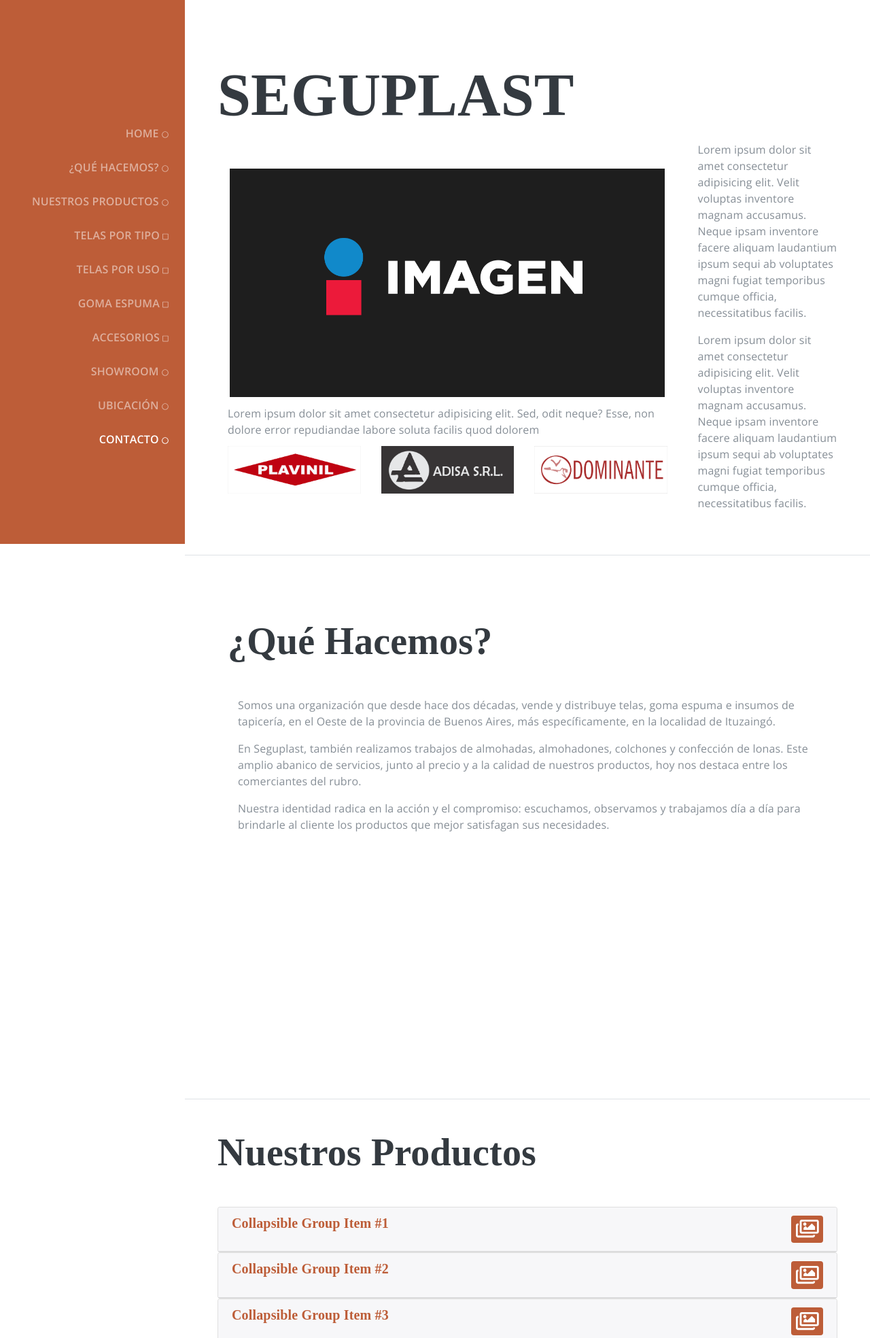
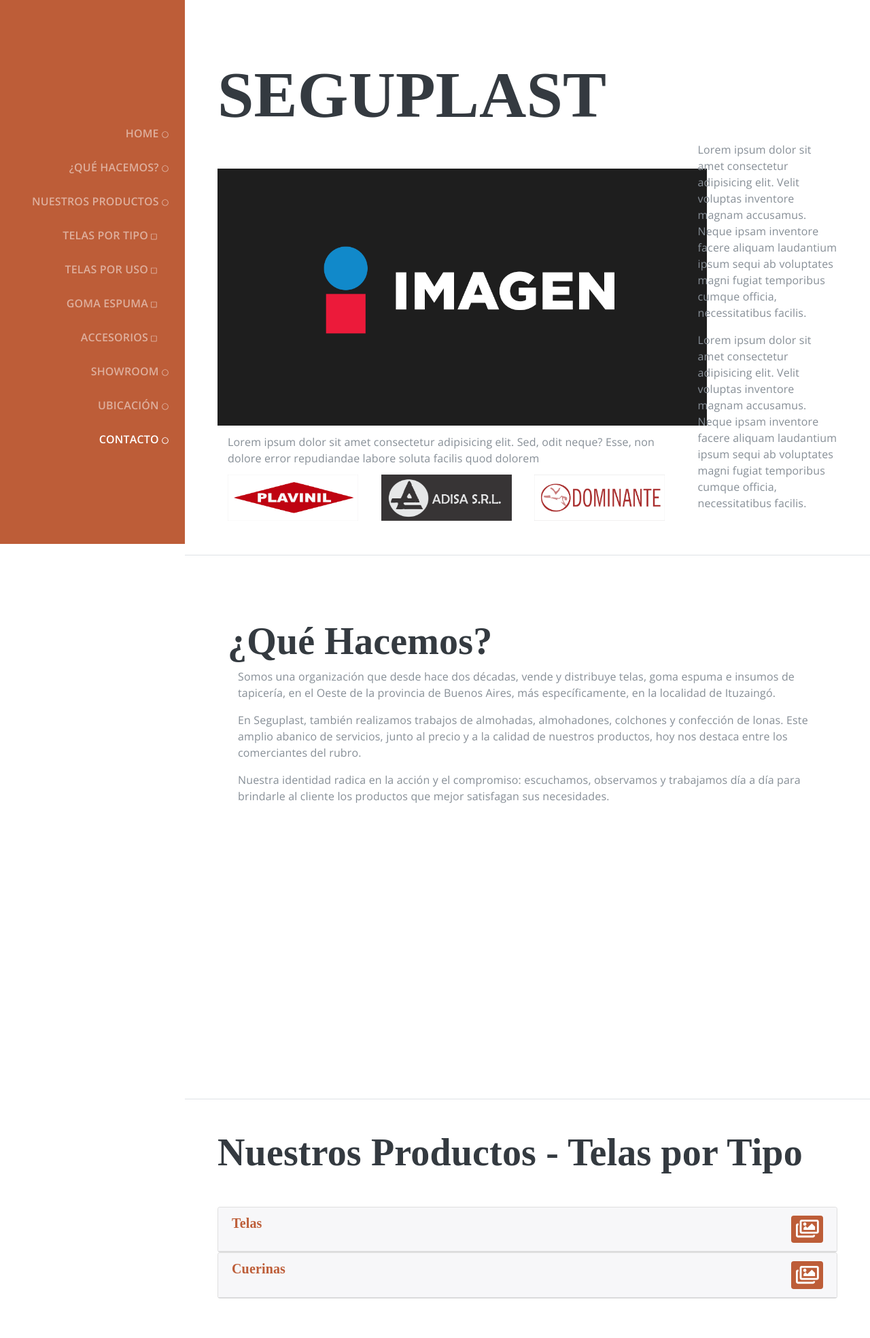
Before and after one commit to SandroSD/clienteTelas, a PHP site: page / in a window 1280 px wide; the page is wider, and only the part inside the window is pictured. Shown: the top 1968 px of that part at 68% size. Run offline with PHP 8.4, Linux system fonts and the light colour scheme; some libraries are stand-ins or nearby versions; some web fonts are replaced.

Commit message:
modificacion de telas por tipo

```diff
--- a/css/resume.css
+++ b/css/resume.css
@@ -1,6 +1,28 @@
+.tamImgTelas{
+  font-size: 30px !important;
+}
+.btnTelasPlasticas{
+  float:right;
+  padding-top:0.3rem;
+  padding-bottom:0.3rem;
+  padding-left:0.4rem;
+  padding-right:0.4rem;
+  background-color: #BD5D38;
+  border: 0;
+}
 
+#telasPlasticasLista{
+  max-height: 80vh;
+  overflow-y:scroll;
+}
 #navbarSupportedContent ul .subcategorias{
- // margin-right: 17px;
+  margin-right: 17px;
+}
+h4{
+  font-size: 2rem;
+}
+h6{
+  font-size: 1.5rem;
 }
 body {
   font-family: 'Open Sans', serif;
@@ -33,7 +55,12 @@
   }
 }
 
-h1, h2, h3, h4, h5, h6 {
+h1,
+h2,
+h3,
+h4,
+h5,
+h6 {
   font-family: 'Saira Extra Condensed', serif;
   font-weight: 700;
   //text-transform: uppercase;
@@ -57,7 +84,7 @@
 }
 
 h1 {
-  font-size: 5.5rem;
+  font-size: 6rem;
   line-height: 5.5rem;
 }
 
@@ -185,77 +212,15 @@
 }
 
 #contenedorCarousel{
-  width: 80vh;
+  width: 90vh;
   margin:auto;
   margin-top:5vh;
-}
-@media (max-width: 576px){
-  #contenedorCarousel{
-    width:60vh;
-  }
+
 }
 #contenedorMarcas{
   margin-top:1.5vh;
 }
 .imagenHome{
   margin-top:1.5vh;
-  width: 100%;
+  width: 24vh;
 }
-.tamImgTelas{
-  font-size: 30px !important;
-}
-.btnTelasPlasticas{
-  float:right;
-  padding-top:0.3rem;
-  padding-bottom:0.3rem;
-  padding-left:0.4rem;
-  padding-right:0.4rem;
-  background-color: #BD5D38;
-  border: 0;
-}
-
-#telasPlasticasLista{
-  max-height: 80vh;
-  overflow-y:scroll;
-}
-h4{
-  font-size: 2rem;
-}
-h6{
-  font-size: 1.5rem;
-}
-
-#contenido{
-  margin-top:50px;
-}
-#imagenGE{
-  width: 100%;
-  height: 45vh;
-  margin-left:3%;
-  margin-bottom: 3%;
-  border: 1px solid black;
-  //border-bottom: 2px solid black;
-}
-#accesorios .accesoriosT{
-  width: 100%;
-  //background:blue;
-  text-align: center;
-  margin: 10px;
-}
-.imgAcc{
-  border-radius:100px;
-  border:1px black solid;
-}
-
-.accesoriosT:hover{
-  font-weight: bold;
-  font-size: 1.2em;
-}
-.imgAcc:hover{
-  font-weight: bold;
-  font-size: 1.2em;
-  border: 2px black solid;
-  transform: scale(1.2,1.2);
-  //transform: translateY(-10px);
-  //border-radius: 10px;
-}
--- a/index.php
+++ b/index.php
@@ -20,6 +20,7 @@
     <link href="vendor/font-awesome/css/font-awesome.min.css" rel="stylesheet">
     <link href="vendor/devicons/css/devicons.min.css" rel="stylesheet">
     <link href="vendor/simple-line-icons/css/simple-line-icons.css" rel="stylesheet">
+
 
     <!-- Custom styles for this template -->
     <link href="css/resume.css" rel="stylesheet">
@@ -70,6 +71,7 @@
           <li class="nav-item">
             <a class="nav-link js-scroll-trigger" href="#awards">Contacto <i class="far fa-circle titCirc"></i></a>
           </li>
+
         </ul>
       </div>
     </nav>
@@ -87,6 +89,8 @@
         include_once("secciones/showroom.php");
         include_once("secciones/ubicacion.php");
         include_once("secciones/contacto.php");
+
+        include_once("modalTelas.php");
 
       ?>
 
--- a/secciones/telasPorTipo.php
+++ b/secciones/telasPorTipo.php
@@ -1,6 +1,6 @@
 <section class="resume-section p-3 p-lg-5" id="telasPorTipo">
     <div class="my-auto">
-        <h2 class="mb-5">Nuestros Productos</h2>
+        <h2 class="mb-5">Nuestros Productos - Telas por Tipo</h2>
         <div class="row">
         <div class="col-md-12">
             <div id="telasPlasticasLista">
@@ -9,14 +9,22 @@
                 <div class="card-header" role="tab" id="headingOne">
                     <h5 class="mb-0">
                     <a data-toggle="collapse" data-parent="#accordion" href="#collapseOne" aria-expanded="true" aria-controls="collapseOne">
-                        Collapsible Group Item #1 <button class="btn btn-info btnTelasPlasticas"><i class="far fa-images tamImgTelas"></i></button>
+                    Telas
                     </a>
+                     <button class="btn btn-info btnTelasPlasticas" data-toggle="modal" data-target="#exampleModal"><i class="far fa-images tamImgTelas"></i></button>
                     </h5>
                 </div>
 
                 <div id="collapseOne" class="collapse" role="tabpanel" aria-labelledby="headingOne">
                     <div class="card-block">
-                    Anim pariatur cliche reprehenderit, enim eiusmod high life accusamus terry richardson ad squid. 3 wolf moon officia aute, non cupidatat skateboard dolor brunch. Food truck quinoa nesciunt laborum eiusmod. Brunch 3 wolf moon tempor, sunt aliqua put a bird on it squid single-origin coffee nulla assumenda shoreditch et. Nihil anim keffiyeh helvetica, craft beer labore wes anderson cred nesciunt sapiente ea proident. Ad vegan excepteur butcher vice lomo. Leggings occaecat craft beer farm-to-table, raw denim aesthetic synth nesciunt you probably haven't heard of them accusamus labore sustainable VHS.
+                    <p>Contamos con una amplia variedad de telas, entre ellas podemos nombrar</p>
+                    <i class="fas fa-check"></i> El Chinille, tejido para tapicería de sillas y sillones, disponible en dos medias 1.40 y 3 metros de ancho con variedad en colores. <br>
+                    <i class="fas fa-check"></i> El Jackuard, tejido pesado para tapicería de autos, disponible en la medida de 3 metros de ancho con variedad de diseños y motivos. <br>
+                    <i class="fas fa-check"></i> El Gross, tejido fino y resistente para una amplia gama de usos desde tapicería a cortinas, disponibles con variedad de colores lisos y estampados. <br>
+                    <i class="fas fa-check"></i> El Gobelino, tejido resistente para tapicería de sillas y sillones, se destaca por sus clásicos y elegantes diseños florales donde se puede combinar lo antiguo con lo moderno, disponible en la medida de 1.40 metros de ancho. <br>
+                    <i class="fas fa-check"></i> La Panama, tejido resistente para tapicería de sillas y sillones, se destaca por su textura rustica que produce una sensación de comodidad y ambientación cálida, disponible en la medida de 2.90 metros de ancho con variedad de colores. <br>
+                    <i class="fas fa-check"></i> La Lola, tejido para tapicería de sillas y sillones, se destaca por su clásica textura y diseño rayado, disponible en la medida de 1.40 metros de ancho con variedad de colores.<br>
+
                     </div>
                 </div>
                 </div>
@@ -24,17 +32,20 @@
                 <div class="card-header" role="tab" id="headingTwo">
                     <h5 class="mb-0">
                     <a class="collapsed" data-toggle="collapse" data-parent="#accordion" href="#collapseTwo" aria-expanded="false" aria-controls="collapseTwo">
-                        Collapsible Group Item #2 <button class="btn btn-info btnTelasPlasticas"><i class="far fa-images tamImgTelas"></i></button>
+                        Cuerinas <button class="btn btn-info btnTelasPlasticas"><i class="far fa-images tamImgTelas"></i></button>
                     </a>
                     </h5>
                 </div>
                 <div id="collapseTwo" class="collapse" role="tabpanel" aria-labelledby="headingTwo">
                     <div class="card-block">
-                    Anim pariatur cliche reprehenderit, enim eiusmod high life accusamus terry richardson ad squid. 3 wolf moon officia aute, non cupidatat skateboard dolor brunch. Food truck quinoa nesciunt laborum eiusmod. Brunch 3 wolf moon tempor, sunt aliqua put a bird on it squid single-origin coffee nulla assumenda shoreditch et. Nihil anim keffiyeh helvetica, craft beer labore wes anderson cred nesciunt sapiente ea proident. Ad vegan excepteur butcher vice lomo. Leggings occaecat craft beer farm-to-table, raw denim aesthetic synth nesciunt you probably haven't heard of them accusamus labore sustainable VHS.
+                    <p>Contamos con una amplia variedad de cuerinas, entre ellas podemos nombrar</p>
+                    <i class="fas fa-check"></i> La Talampaya, cuerina resistente y flexible para tapicería de sillas y sillones con base de jersey, disponible en variedad de colores. <br>
+                    <i class="fas fa-check"></i> El Bufalo, cuerina adherente de base manteada con amplia gama de utilidades, disponible en variedad de colores. <br>
+                    <i class="fas fa-check"></i> El Bizon, angus, piel y capri, son grabados de cuerinas especiales de automotor, disponibles en la medida de 1.40 metros de ancho en negro, gris y blanco.<br>
                     </div>
                 </div>
                 </div>
-                <div class="card">
+                <!--div class="card">
                 <div class="card-header" role="tab" id="headingThree">
                     <h5 class="mb-0">
                     <a class="collapsed" data-toggle="collapse" data-parent="#accordion" href="#collapseThree" aria-expanded="false" aria-controls="collapseThree">
@@ -47,7 +58,7 @@
                     Anim pariatur cliche reprehenderit, enim eiusmod high life accusamus terry richardson ad squid. 3 wolf moon officia aute, non cupidatat skateboard dolor brunch. Food truck quinoa nesciunt laborum eiusmod. Brunch 3 wolf moon tempor, sunt aliqua put a bird on it squid single-origin coffee nulla assumenda shoreditch et. Nihil anim keffiyeh helvetica, craft beer labore wes anderson cred nesciunt sapiente ea proident. Ad vegan excepteur butcher vice lomo. Leggings occaecat craft beer farm-to-table, raw denim aesthetic synth nesciunt you probably haven't heard of them accusamus labore sustainable VHS.
                     </div>
                 </div>
-                </div>
+                </div-->
             </div>
             </div>
         </div><!--end col-->
--- a/secciones/telasPorUso.php
+++ b/secciones/telasPorUso.php
@@ -1,6 +1,6 @@
 <section class="resume-section p-3 p-lg-5" id="telasPorUso">
     <div class="my-auto">
-        <h2 class="mb-5">Nuestros Productos</h2>
+        <h2 class="mb-5">Nuestros Productos - Telas por Uso</h2>
         <div class="row">
         <div class="col-md-12">
             <div id="telasPlasticasLista">
@@ -8,46 +8,58 @@
                 <div class="card">
                 <div class="card-header" role="tab" id="headingOne">
                     <h5 class="mb-0">
-                    <a data-toggle="collapse" data-parent="#accordion" href="#collapseOne" aria-expanded="true" aria-controls="collapseOne">
-                        fsaafsfsafsaCollapsible Group Item #1 <button class="btn btn-info btnTelasPlasticas"><i class="far fa-images tamImgTelas"></i></button>
+                    <a data-toggle="collapse" data-parent="#accordion" href="#collapseOnee" aria-expanded="true" aria-controls="collapseOne">
+                        Automotor <button class="btn btn-info btnTelasPlasticas"><i class="far fa-images tamImgTelas"></i></button>
                     </a>
                     </h5>
                 </div>
 
-                <div id="collapseOne" class="collapse" role="tabpanel" aria-labelledby="headingOne">
+                <div id="collapseOnee" class="collapse" role="tabpanel" aria-labelledby="headingOne">
+                    <div class="card-block">
+                        <p>Contamos con una amplia variedad de telas y cuerinas, entre ellas podemos nombrar
+                        el <strong>Jackuard</strong>, tejido pesado disponible en la medida de 3 metros de ancho con variedad de diseños y motivos;
+                        el <strong>Bizon, angus, piel y capri,</strong> son grabados de cuerinas especiales de automotor, disponibles en la medida de 1.40 metros de ancho en negro, gris y blanco.
+                        </p>
+                    </div>
+                </div>
+                </div>
+                <div class="card">
+                <div class="card-header" role="tab" id="headingTwoo">
+                    <h5 class="mb-0">
+                    <a class="collapsed" data-toggle="collapse" data-parent="#accordion" href="#collapseTwoo" aria-expanded="false" aria-controls="collapseTwo">
+                        Sillas y sillones <button class="btn btn-info btnTelasPlasticas"><i class="far fa-images tamImgTelas"></i></button>
+                    </a>
+                    </h5>
+                </div>
+                <div id="collapseTwoo" class="collapse" role="tabpanel" aria-labelledby="headingTwo">
+                    <div class="card-block">
+                        <p>Contamos con una amplia variedad de telas y cuerinas, entre ellas podemos nombrar
+                        al <strong>Chinille</strong>, tejido disponible en dos medias 1.40 y 3 metros de ancho con variedad en colores;
+                        el <strong>Gross</strong>, tejido fino y resistente disponibles con variedad de colores lisos y estampados;
+                        el <strong>Gobelino</strong>, tejido resistente que se destaca por sus clásicos y elegantes diseños florales donde se puede combinar lo antiguo con lo moderno, disponible en la medida de 1.40 metros de ancho;
+                        la <strong>Panama</strong>, tejido resistente que se destaca por su textura rustica que produce una sensación de comodidad y ambientación cálida, disponible en la medida de 2.90 metros de ancho con variedad de colores;
+                        la <strong>Lola</strong>, tejido que se destaca por su clásica textura y diseño rayado, disponible en la medida de 1.40 metros de ancho con variedad de colores;
+                        la <strong>Talampaya</strong>, cuerina resistente y flexible con base de jersey, disponible en variedad de colores;
+                        el <strong>Bufalo</strong>, cuerina adherente de base manteada con amplia gama de utilidades, disponible en variedad de colores.
+                        </p>
+
+                    </div>
+                </div>
+                </div>
+                <!--div class="card">
+                <div class="card-header" role="tab" id="headingThreee">
+                    <h5 class="mb-0">
+                    <a class="collapsed" data-toggle="collapse" data-parent="#accordion" href="#headingThreee" aria-expanded="false" aria-controls="collapseThree">
+                        sobra <button class="btn btn-info btnTelasPlasticas"><i class="far fa-images tamImgTelas"></i></button>
+                    </a>
+                    </h5>
+                </div>
+                <div id="headingThreee" class="collapse" role="tabpanel" aria-labelledby="headingThree">
                     <div class="card-block">
                     Anim pariatur cliche reprehenderit, enim eiusmod high life accusamus terry richardson ad squid. 3 wolf moon officia aute, non cupidatat skateboard dolor brunch. Food truck quinoa nesciunt laborum eiusmod. Brunch 3 wolf moon tempor, sunt aliqua put a bird on it squid single-origin coffee nulla assumenda shoreditch et. Nihil anim keffiyeh helvetica, craft beer labore wes anderson cred nesciunt sapiente ea proident. Ad vegan excepteur butcher vice lomo. Leggings occaecat craft beer farm-to-table, raw denim aesthetic synth nesciunt you probably haven't heard of them accusamus labore sustainable VHS.
                     </div>
                 </div>
-                </div>
-                <div class="card">
-                <div class="card-header" role="tab" id="headingTwo">
-                    <h5 class="mb-0">
-                    <a class="collapsed" data-toggle="collapse" data-parent="#accordion" href="#collapseTwo" aria-expanded="false" aria-controls="collapseTwo">
-                        Collapsible Group Item #2 <button class="btn btn-info btnTelasPlasticas"><i class="far fa-images tamImgTelas"></i></button>
-                    </a>
-                    </h5>
-                </div>
-                <div id="collapseTwo" class="collapse" role="tabpanel" aria-labelledby="headingTwo">
-                    <div class="card-block">
-                    Anim pariatur cliche reprehenderit, enim eiusmod high life accusamus terry richardson ad squid. 3 wolf moon officia aute, non cupidatat skateboard dolor brunch. Food truck quinoa nesciunt laborum eiusmod. Brunch 3 wolf moon tempor, sunt aliqua put a bird on it squid single-origin coffee nulla assumenda shoreditch et. Nihil anim keffiyeh helvetica, craft beer labore wes anderson cred nesciunt sapiente ea proident. Ad vegan excepteur butcher vice lomo. Leggings occaecat craft beer farm-to-table, raw denim aesthetic synth nesciunt you probably haven't heard of them accusamus labore sustainable VHS.
-                    </div>
-                </div>
-                </div>
-                <div class="card">
-                <div class="card-header" role="tab" id="headingThree">
-                    <h5 class="mb-0">
-                    <a class="collapsed" data-toggle="collapse" data-parent="#accordion" href="#collapseThree" aria-expanded="false" aria-controls="collapseThree">
-                        Collapsible Group Item #3 <button class="btn btn-info btnTelasPlasticas"><i class="far fa-images tamImgTelas"></i></button>
-                    </a>
-                    </h5>
-                </div>
-                <div id="collapseThree" class="collapse" role="tabpanel" aria-labelledby="headingThree">
-                    <div class="card-block">
-                    Anim pariatur cliche reprehenderit, enim eiusmod high life accusamus terry richardson ad squid. 3 wolf moon officia aute, non cupidatat skateboard dolor brunch. Food truck quinoa nesciunt laborum eiusmod. Brunch 3 wolf moon tempor, sunt aliqua put a bird on it squid single-origin coffee nulla assumenda shoreditch et. Nihil anim keffiyeh helvetica, craft beer labore wes anderson cred nesciunt sapiente ea proident. Ad vegan excepteur butcher vice lomo. Leggings occaecat craft beer farm-to-table, raw denim aesthetic synth nesciunt you probably haven't heard of them accusamus labore sustainable VHS.
-                    </div>
-                </div>
-                </div>
+                </div-->
             </div>
             </div>
         </div><!--end col-->
```
Also changed, not shown: modalTelas.php (added, +55 -0 lines).
